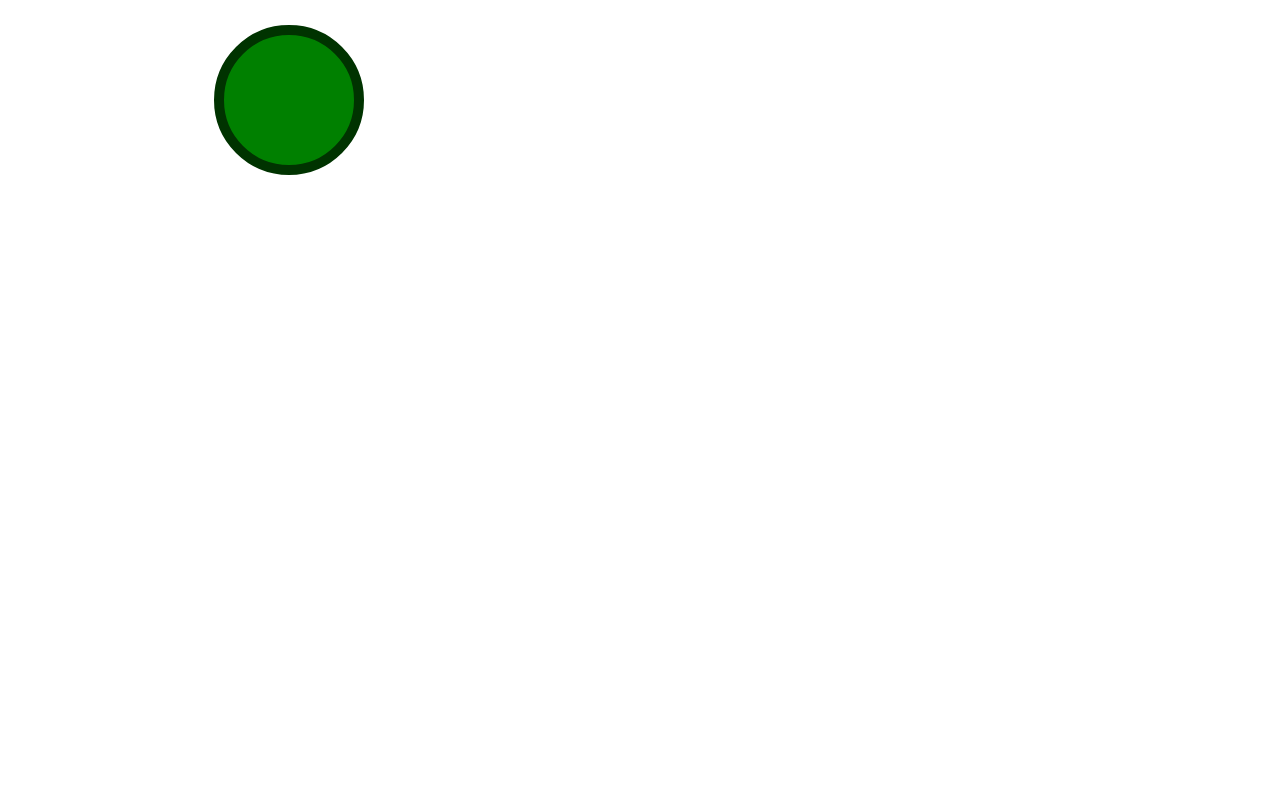
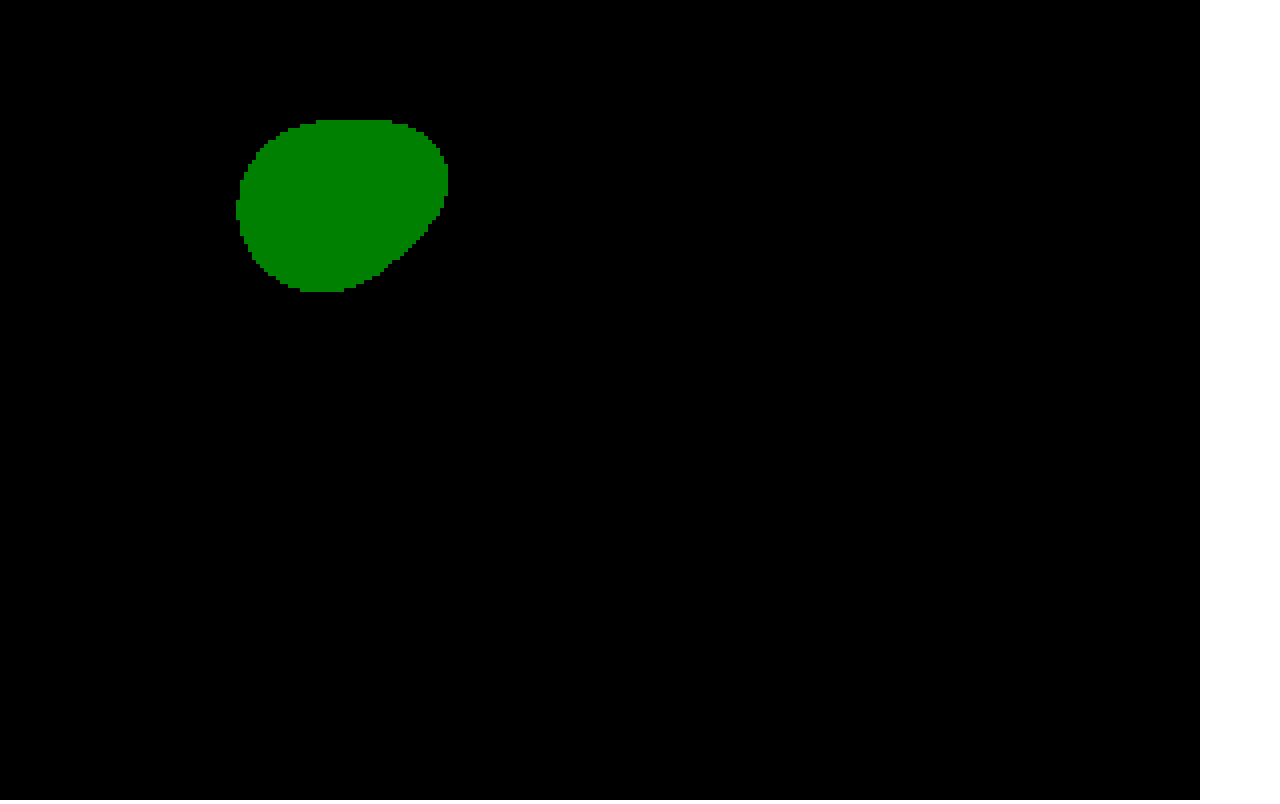
Before and after one commit to pbardea/metaballs, a plain HTML site: page index.html in a window 1280 px wide. Drawn offline with Linux system fonts and the light colour scheme.

Commit message:
First version. Blocky.

```diff
--- a/index.html
+++ b/index.html
@@ -9,7 +9,7 @@
         </style>
     </head>
     <body>
-        <canvas id="myCanvas" width="578" height="200"></canvas>
+        <canvas id="myCanvas" width="1200" height="800"></canvas>
         <script src="metaballs.js">
         </script>
     </body>
--- a/metaballs.js
+++ b/metaballs.js
@@ -1,12 +1,124 @@
 var canvas = document.getElementById('myCanvas');
 var ctx = canvas.getContext('2d');
-var radius = 70;
+
 var centerX = canvas.width / 2;
 var centerY = canvas.height / 2;
-ctx.beginPath();
-ctx.arc(centerX, centerY, radius, 0, 2 * Math.PI, false);
-ctx.fillStyle = 'green';
-ctx.fill();
-ctx.lineWidth = 10;
-ctx.strokeStyle = '#003300';
-ctx.stroke();
+
+var circles = [];
+
+var debug = false;
+
+ctx.font="10px Avenir";
+
+var numRows = debug ? 10 : 200;
+var numCols = debug ? 15 : 300;
+
+var rowHeight = canvas.height / numRows;
+var colWidth = canvas.width / numCols;
+
+function drawGrid() {
+  ctx.fillSytle = 'black';
+  ctx.fillRect(0, 0, canvas.width, canvas.height);
+
+  // Draw grid
+
+  ctx.strokeStyle = 'gray'
+  if (debug) {
+    for (var i = 0; i < numRows; i++) {
+        ctx.beginPath();
+        ctx.moveTo(0, i * rowHeight);
+        ctx.lineTo(canvas.width, i * rowHeight);
+        ctx.stroke();
+    }
+
+    for (var i = 0; i < numCols; i++) {
+        ctx.beginPath();
+        ctx.moveTo(i * colWidth, 0);
+        ctx.lineTo(i * colWidth, canvas.height);
+        ctx.stroke();
+    }
+  }
+
+  // Centre squares
+  for (var row = 0; row < numRows; row++) {
+    for (var col = 0; col < numCols; col++) {
+      var squareWidth = 5;
+
+      var yPos = (row * rowHeight + (row + 1) * rowHeight) / 2;
+      var xPos = (col * colWidth + (col + 1) * colWidth) / 2;
+
+      var f = 0;
+      for (var i = 0; i < circles.length; i++) {
+        var c = circles[i];
+        f += Math.pow((c.radius), 2) / (Math.pow(xPos - c.posX, 2) + Math.pow(yPos - c.posY, 2));
+      }
+
+      if (f >= 1) {
+        ctx.fillStyle = 'green';
+        ctx.fillRect(col * colWidth, row * rowHeight, colWidth, rowHeight);
+      }
+
+      ctx.fillStyle = 'gray';
+      if (debug) {
+        ctx.fillText(f.toFixed(2), xPos - squareWidth, yPos + 2 * squareWidth);
+        ctx.fillRect(xPos - squareWidth / 2, yPos - squareWidth / 2, squareWidth, squareWidth);
+      }
+
+    }
+  }
+}
+
+function makeCircles() {
+    for (var i = 0; i < 2; i++) {
+        var circle = {
+            posX: 100 * (i + 1),
+            posY: 100 * (i + 1),
+            color: 'red',
+            speed: 2 * (i + 1),
+            radius: 80 / (i + 1),
+            direction: 30 * Math.PI / 180
+        };
+        circles.push(circle);
+    }
+
+    function renderContent() {
+      drawGrid();
+      for (var i = 0; i < circles.length; i++) {
+          var c = circles[i];
+          if (debug) {
+            ctx.strokeStyle = c.color;
+            ctx.lineWidth = 2;
+            ctx.beginPath();
+            ctx.arc(c.posX, c.posY, c.radius, 0, 2 * Math.PI);
+            ctx.stroke();
+          }
+      }
+    } //end function renderContent
+
+    function animationLoop() {
+        canvas.width = canvas.width;
+        renderContent();
+        for (var i = 0; i < circles.length; i++) {
+            var c = circles[i];
+            var ySpeed = c.speed * Math.sin(c.direction);
+            var xSpeed = c.speed * Math.cos(c.direction);
+            c.posY -= ySpeed;
+            c.posX -= xSpeed;
+
+            if (c.posX - c.radius < 0 || c.posX + c.radius > canvas.width) {
+              c.direction = -1 * c.direction + Math.PI;
+            }
+            if (c.posY - c.radius < 0 || c.posY + c.radius > canvas.height) {
+              c.direction = -1 * c.direction;
+            }
+
+            if (c.posY < -40) c.posY = 500;
+        }
+        setTimeout(animationLoop, 33);
+    } //end function animationLoop
+
+
+    animationLoop();
+} //end function makeCircles
+
+makeCircles();
```
Also changed, not shown: 1 other file.
